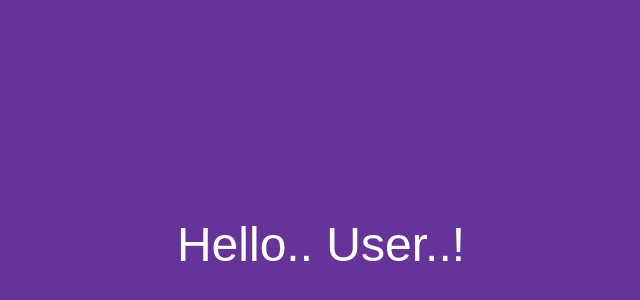
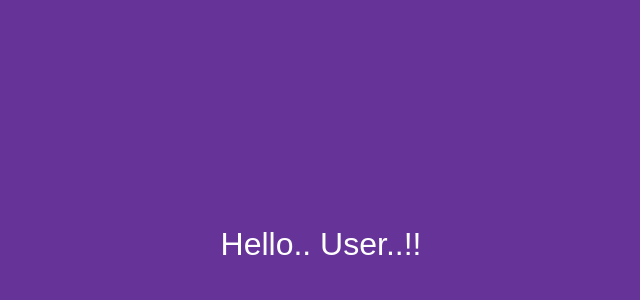
Before and after one commit to GitShaAli/BuildingEcommerceWebsite, a plain HTML site: page AutoTextWriter/index.html in a window 1280 px wide. Shown: the part 156-456 px from the top of the page, without its empty margins (319-959 px from the left). Drawn offline with Linux system fonts and the light colour scheme.

Commit message:
AutoWriterText_u

```diff
--- a/AutoTextWriter/index.html
+++ b/AutoTextWriter/index.html
@@ -4,7 +4,7 @@
     <meta charset="UTF-8">
     <meta http-equiv="X-UA-Compatible" content="IE=edge">
     <meta name="viewport" content="width=device-width, initial-scale=1.0">
-    <title>Toast Notification</title>
+    <title>Auto Write Text</title>
     <link rel="stylesheet" href="style.css">
     <script src="script.js" defer></script>
 </head>
--- a/AutoTextWriter/script.js
+++ b/AutoTextWriter/script.js
@@ -1,4 +1,4 @@
-const write = "Hello.. User..! "
+const write = "Hello.. User..!!"
 let index = 1;
 function writer(){
     document.body.innerText=write.slice(0,index);
--- a/AutoTextWriter/style.css
+++ b/AutoTextWriter/style.css
@@ -5,7 +5,7 @@ body{
     font-family: "Poppins",sans-serif;
     background-color: rebeccapurple;
     color: white;
-    font-size: 3rem;
+    font-size: 2rem;
     margin: 0;
     min-height: 100vh;
 }
```
